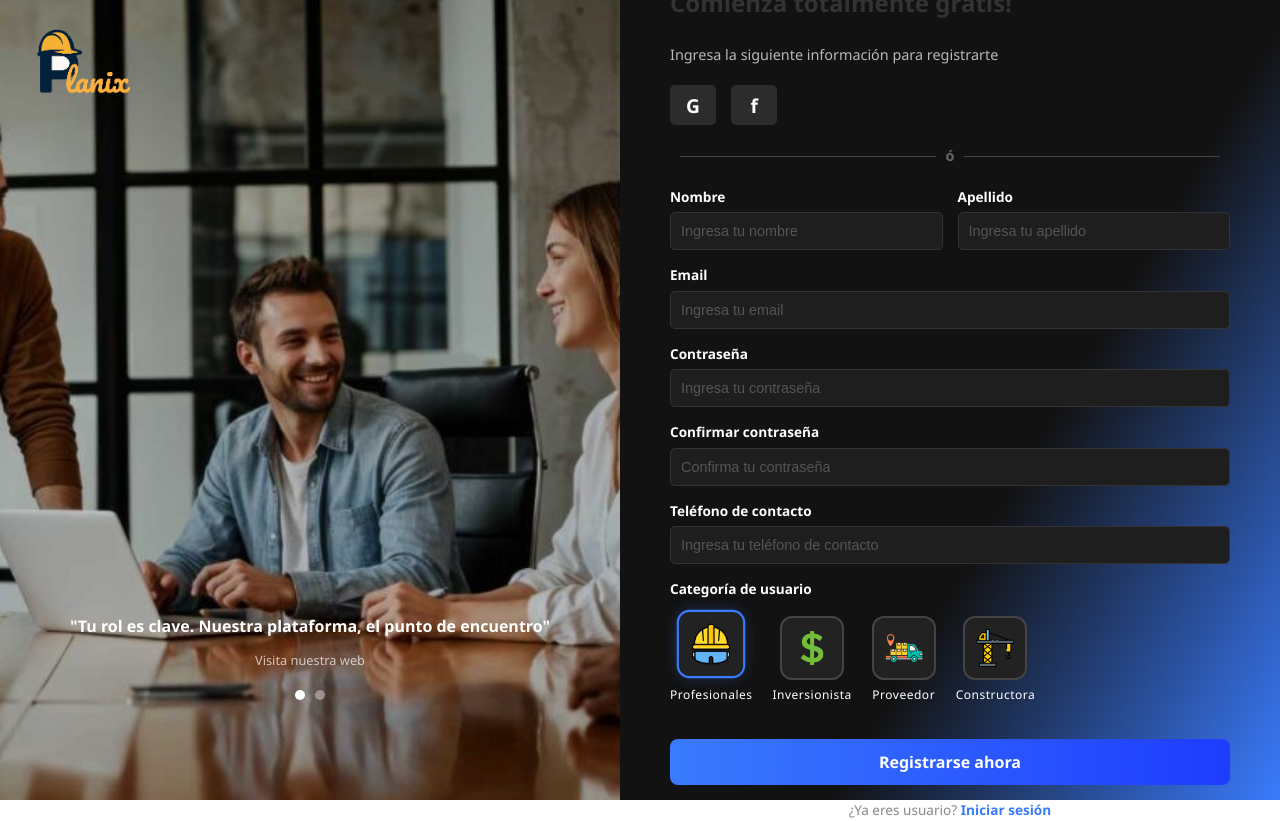
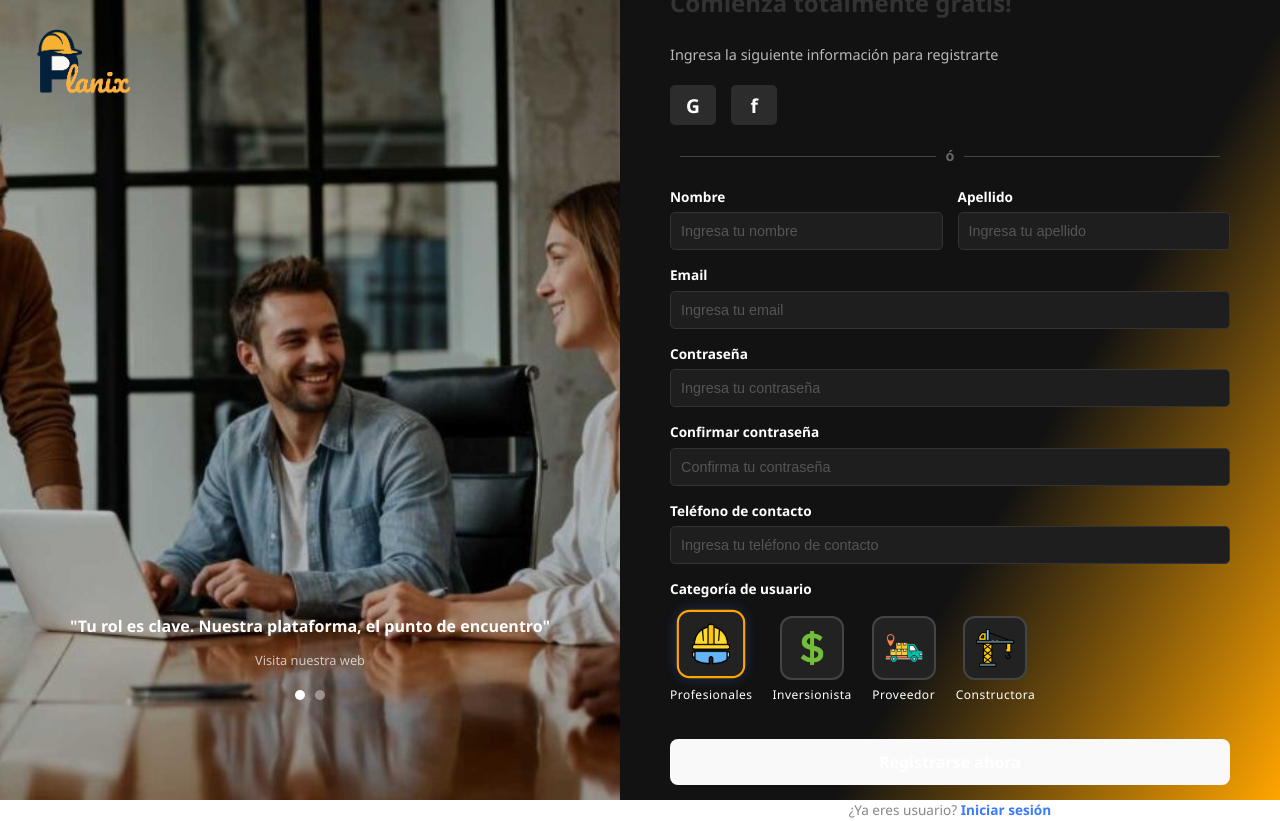
Before and after one commit to Planix-Inc/Planix, a React (Vite) app in the folder frontend/: page /registro in a window 1280 px wide. In both pictures the pointer is over the button 711 px from the left and 648 px from the top of the page. Built offline with nearby package versions, Linux system fonts and the light colour scheme.

Commit message:
correc css

```diff
--- a/frontend/src/pages/registro/registro.css
+++ b/frontend/src/pages/registro/registro.css
@@ -1,4 +1,4 @@
-.registro-container {
+ .registro-container {
   display: flex;
   height: 100vh;
   font-family: 'Segoe UI', Tahoma, Geneva, Verdana, sans-serif;
@@ -181,7 +181,7 @@
 
 .registro-submit-btn {
   margin-top: 20px;
-  background: linear-gradient(90deg, #3a7bfd 0%, #1e3cff 100%);
+  background: linear-gradient(90deg, orange 100%);
   border: none;
   border-radius: 8px;
   padding: 12px 0;
@@ -190,10 +190,6 @@
   font-size: 1rem;
   cursor: pointer;
   transition: background 0.3s ease;
-}
-
-.registro-submit-btn:hover {
-  background: linear-gradient(90deg, #1e3cff 0%, #3a7bfd 100%);
 }
 
 .registro-login-link {
@@ -246,7 +242,7 @@
 }
 
 .registro-categoria-btn:hover {
-  border-color: #3a7bfd;
+  border-color: orange;
   box-shadow: 0 0 12px #3a7bfd44;
   transform: translateY(-4px) scale(1.07);
 }
@@ -300,7 +296,7 @@
 
 
 .fondo-animado {
-  background: linear-gradient(120deg, #121212 60%, #3a7bfd 100%);
+  background: linear-gradient(120deg, #121212 60%, orange 100%);
   animation: fondoMove 6s infinite alternate;
 }
 @keyframes fondoMove {
```
